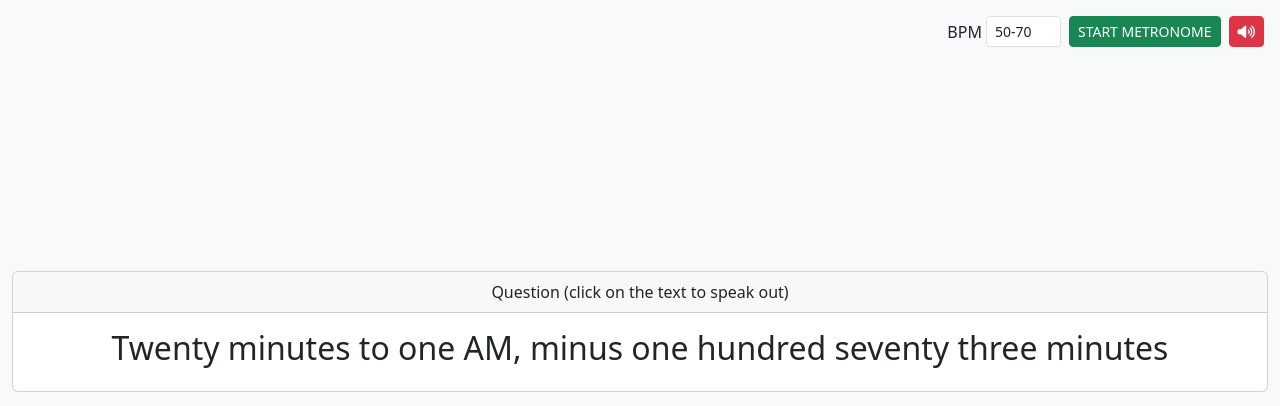
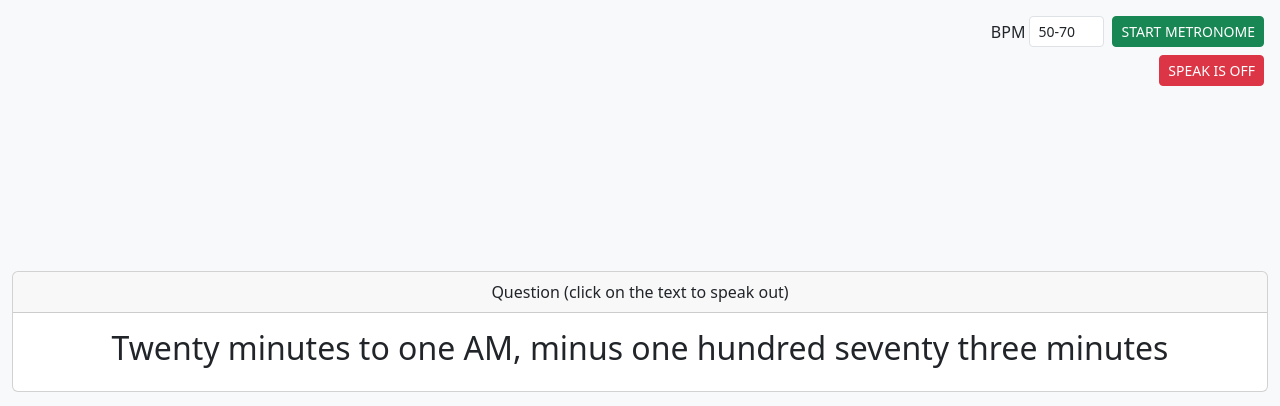
Before and after one commit to bankgg/dernjood-web, a plain HTML site: page index.html in a window 1280 px wide. Shown: the top 406 px of the page. Drawn offline with nearby package versions, Linux system fonts and the light colour scheme.

Commit message:
Add files via upload

```diff
--- a/index.html
+++ b/index.html
@@ -42,14 +42,16 @@
         </div>
     </div>
 
-    <div class="position-fixed top-0 end-0 m-3 d-flex align-items-center">
-        <label class="px-1">BPM</label>
-        <input type="email" class="form-control form-control-sm" id="bpm" style="width: 75px" value="50-70">
-        <button class="btn btn-sm btn-success ms-2" id="toggleMetronome">
-            START METRONOME
-        </button>
-        <button class="btn btn-sm btn-danger ms-2" id="toggleSound">
-            <i class="fa-solid fa-volume-high"></i>
+    <div class="position-fixed top-0 end-0 m-3 d-flex flex-column align-items-end ms-auto">
+        <div class="d-flex align-items-center">
+            <label class="px-1">BPM</label>
+            <input type="email" class="form-control form-control-sm" id="bpm" style="width: 75px" value="50-70">
+            <button class="btn btn-sm btn-success ms-2" id="toggleMetronome">
+                START METRONOME
+            </button>
+        </div>
+        <button class="btn btn-sm btn-danger mt-2" id="toggleSound">
+            SPEAK IS OFF
         </button>
     </div>
 
```
